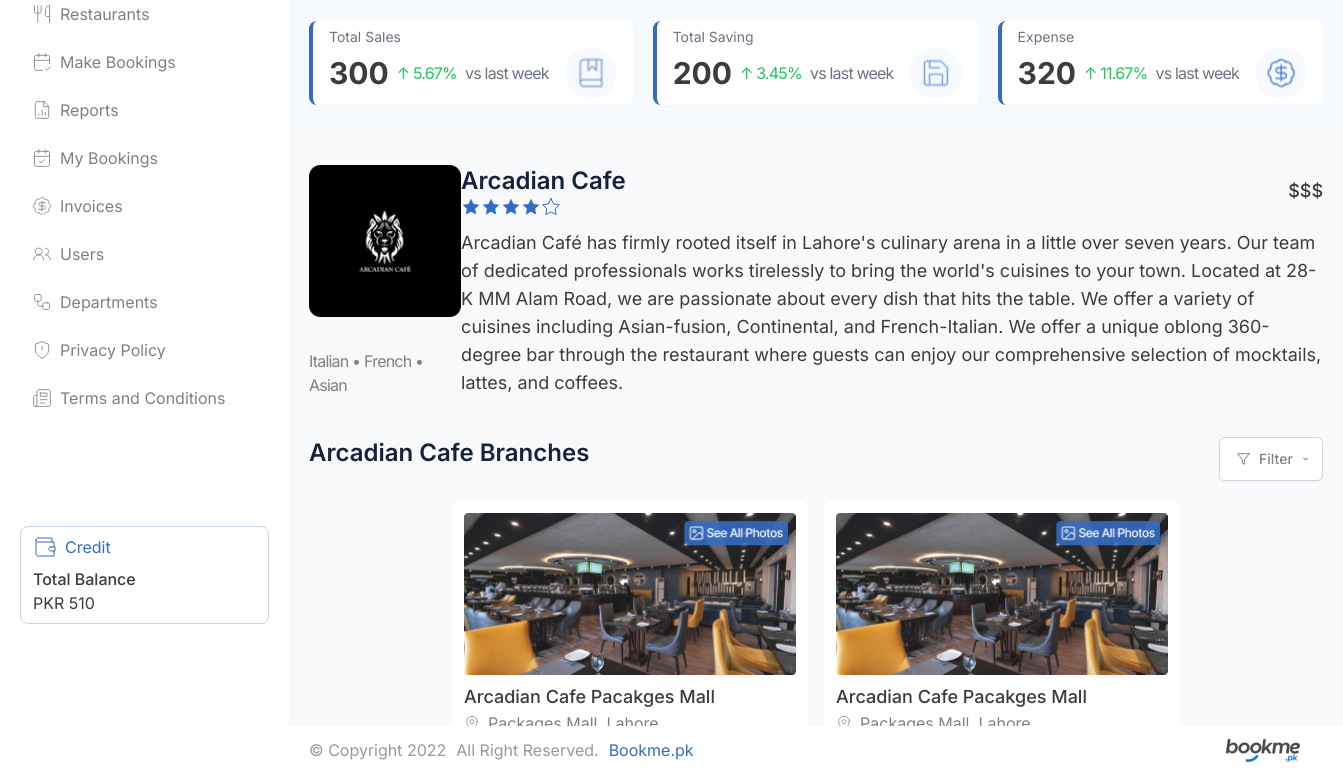
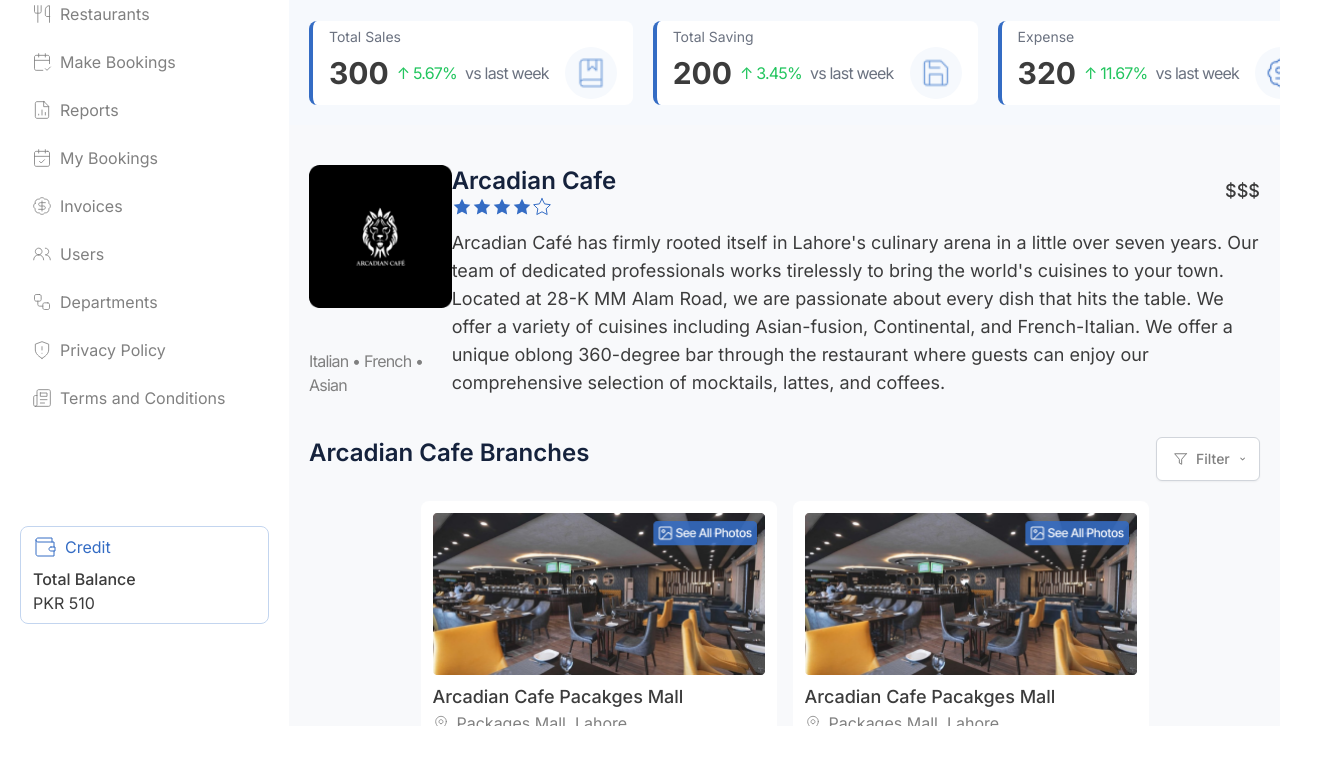
Before and after one commit to BilalHaider20/restaurant-portal, a Next.js app: page /en/restaurant in a window 1280 px wide. Shown: the part 156-934 px from the top of the page, 1343 px wide, since content can reach past the window. After the commit the page ends 882 px from the top, so only its background shows below. Built offline with nearby package versions, Linux system fonts and the light colour scheme.

Commit message:
minor fix

```diff
--- a/src/app/[locale]/dashboard/page.jsx
+++ b/src/app/[locale]/dashboard/page.jsx
@@ -7,7 +7,7 @@ import WelcomeStats from '@/app/components/WelcomeStats'
 
 const page = () => {
   return (
-    <div className='bg-[#F6F9FD] pb-2'>
+    <div className='bg-[#F6F9FD] pb-2 h-screen overflow-y-scroll'>
       <WelcomeStats
       userName="John Doe"
       firstblock={"Total Bookings"}
@@ -18,7 +18,7 @@ const page = () => {
       savingsChange="3.45%"
       expensesChange="11.67%"
       />
-        <div className='flex flex-col justify-center py-4 lg:flex-row gap-4 px-4'>
+        <div className=' flex flex-col justify-center py-4 lg:flex-row gap-4 px-4'>
         <TotalReservations />
         <BarChart />
         </div>
--- a/src/app/[locale]/restaurant/page.jsx
+++ b/src/app/[locale]/restaurant/page.jsx
@@ -63,7 +63,7 @@ const Page = () => {
         ]
     }
     return (
-        <div className=' bg-bg-main scrollbar-none flex flex-col space-y-5 pb-4 h-screen overflow-y-scroll'>
+        <div className=' bg-bg-main scrollbar-none flex flex-col space-y-5 pb-4 '>
             <WelcomeStats
                 userName="John Doe"
                 firstblock={"Total Sales"}
--- a/src/app/components/Footer.jsx
+++ b/src/app/components/Footer.jsx
@@ -4,7 +4,7 @@ import Image from 'next/image'
 import images from '../../../public/images'
 const Footer = () => {
   return (
-    <div className='flex h-[52px] py-3 pr-10 pl-5 align-bottom justify-between'>
+    <div className='flex h-[52px] py-3 pr-10 pl-5  justify-between'>
       <div className='flex align-center gap-[10px] '>
         <li className='text-base font-normal text-[#999] list-none'> © Copyright 2022</li>
         <li className='text-base font-normal text-[#999] list-none'>All Right Reserved.</li>
--- a/src/app/components/LayoutWrapper.jsx
+++ b/src/app/components/LayoutWrapper.jsx
@@ -15,7 +15,7 @@ const LayoutWrapper = ({ children }) => {
 
       <main className="flex w-full">
         <Sidebar sidebarOpen={sidebarOpen} />
-        <div className="relative w-full">
+        <div className="h-screen overflow-y-scroll relative w-full">
           <div className="flex-1">{children}</div>
           <Footer />
         </div>
```
